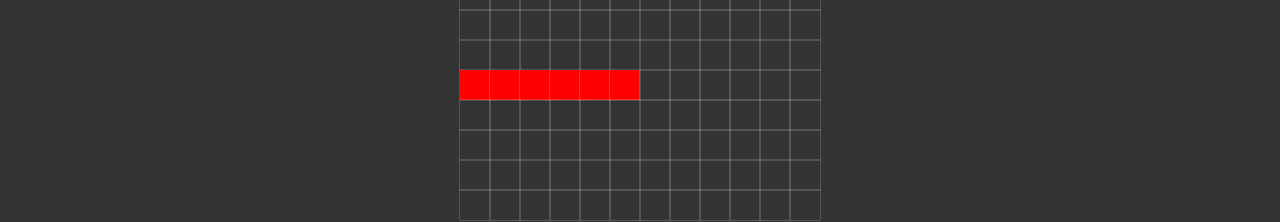
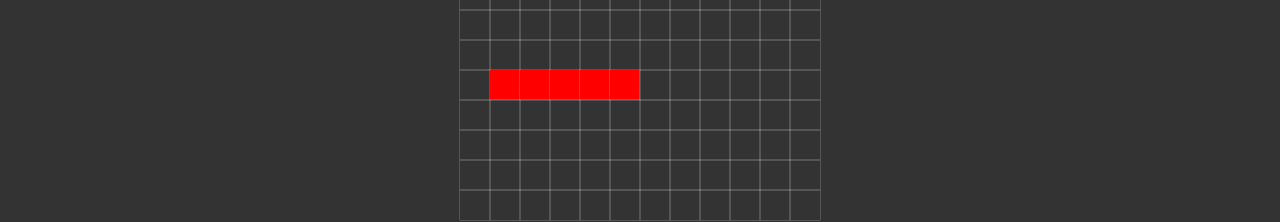
Before and after one commit to Yemelia/PixelArtReact, a React app: page / in a window 1280 px wide. Shown: the part 704-926 px from the top of the page. Built offline with nearby package versions, Linux system fonts and the light colour scheme.

Commit message:
add  drawing lines

```diff
--- a/src/components/Chart/index.js
+++ b/src/components/Chart/index.js
@@ -1,25 +1,9 @@
 import React, { Component } from 'react';
-
 import { times } from 'lodash';
 
+import { isDraw } from '../../helpers';
+
 import './index.scss';
-
-const line = {
-  x1: 0,
-  x2: 5,
-  y1: 5,
-  y2: 5,
-};
-
-const isDraw = (line, indexX, indexY) => {
-  if (indexY === line.y1) {
-    if (indexX >= line.x1 && indexX <= line.x2) {
-      return true;
-    }
-  }
-
-  return false;
-};
 
 class Chart extends Component {
   constructor(props) {
@@ -27,7 +11,7 @@ class Chart extends Component {
     this.state = {  };
   }
   render() {
-    const { chart } = this.props;
+    const { chart, figures } = this.props;
     const { x: widthX, y: widthY } = chart;
 
     return (
@@ -36,8 +20,7 @@ class Chart extends Component {
           {times(widthY, (indexY) => (
             <div key={`${indexY}-row`} className="row">
               {times(widthX, (indexX) => {
-
-                return <div key={`${indexX}-pixel`} className={`pixel ${isDraw(line, indexX, indexY) ? 'red' : ''}`}></div>;
+                return <div key={`${indexY}-${indexX}-pixel`} className={`pixel ${isDraw(figures, indexX, indexY) ? 'red' : ''}`}></div>;
               })}
             </div>
           ))}
--- a/src/components/ChartFigures/LineParams.jsx
+++ b/src/components/ChartFigures/LineParams.jsx
@@ -18,7 +18,7 @@ class LineParams extends Component {
   handleInputChange(event) {
     const input = event.target;
 
-    this.setState({ [input.name]: input.value });
+    this.setState({ [input.name]: +input.value });
   }
 
   addFigure() {
--- a/src/containers/Chart/index.js
+++ b/src/containers/Chart/index.js
@@ -3,6 +3,7 @@ import Chart from '../../components/Chart/';
 
 const mapStateToProps = state => ({
   chart: state.chart,
+  figures: state.figures,
 });
 
 const ChartContainer = connect(mapStateToProps)(Chart);
--- /dev/null
+++ b/src/helpers.js
@@ -0,0 +1,33 @@
+
+
+function drawLine(figure, indexX, indexY, index) {
+  if (figure.y1 === figure.y2 && figure.y1 === indexY) {
+    if (indexX >= figure.x1 && indexX <= figure.x2) {
+      return true;
+    }
+  }
+
+  if (figure.x1 === figure.x2 && figure.x1 === indexX) {
+    if (indexY >= figure.y1 && indexY <= figure.y2) {
+      return true;
+    }
+  }
+
+  return false;
+}
+
+
+export function isDraw(figures, indexX, indexY) {
+  let isDraw = false;
+
+  figures.some(figure => {
+    if (figure.type === 'line') {
+      isDraw = drawLine(figure, indexX, indexY);
+      return isDraw;
+    }
+
+    return false;
+  });
+
+  return isDraw;
+}
--- a/src/store/configureStore.js
+++ b/src/store/configureStore.js
@@ -10,7 +10,15 @@ const initialState = {
     x: 12,
     y: 10,
   },
-  figures: [],
+  figures: [
+    {
+      type: 'line',
+      x1: 1,
+      x2: 5,
+      y1: 5,
+      y2: 5,
+    }
+  ],
 };
 
 const store = createStore(
```
